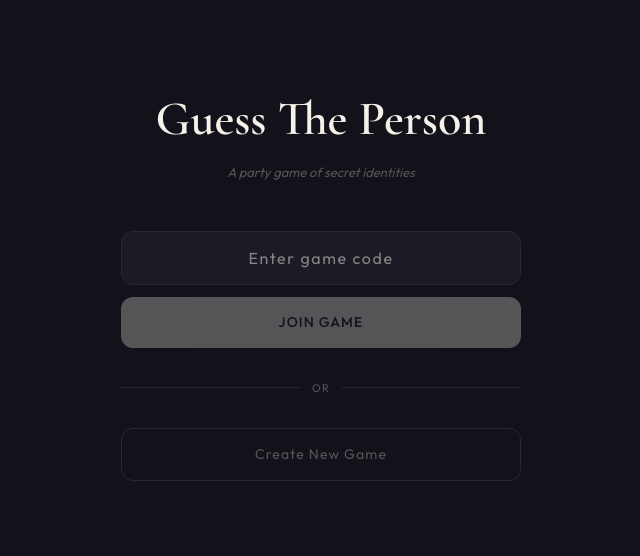
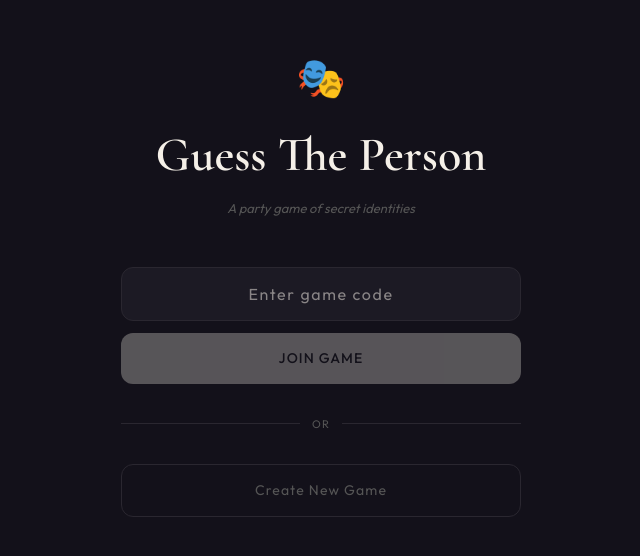
Before and after one commit to LordKloud/guess-the-person, a Next.js app: page / in a window 1280 px wide. Shown: the part 118-674 px from the top of the page, without its empty margins (319-959 px from the left). Built offline with nearby package versions, Linux system fonts and the light colour scheme; no server answers.

Commit message:
restore theatre emoji on home screen

```diff
--- a/src/app/page.js
+++ b/src/app/page.js
@@ -64,6 +64,7 @@ export default function Home() {
       <div style={{ width: "100%", maxWidth: 400 }}>
 
         <div style={{ textAlign: "center", marginBottom: 48 }}>
+          <p style={{ fontSize: 40, marginBottom: 12 }}>🎭</p>
           <h1 style={{ fontFamily: "'Cormorant Garamond', serif", fontSize: 48, fontWeight: 600, color: "var(--ink)", marginBottom: 8 }}>
             Guess The Person
           </h1>
```
